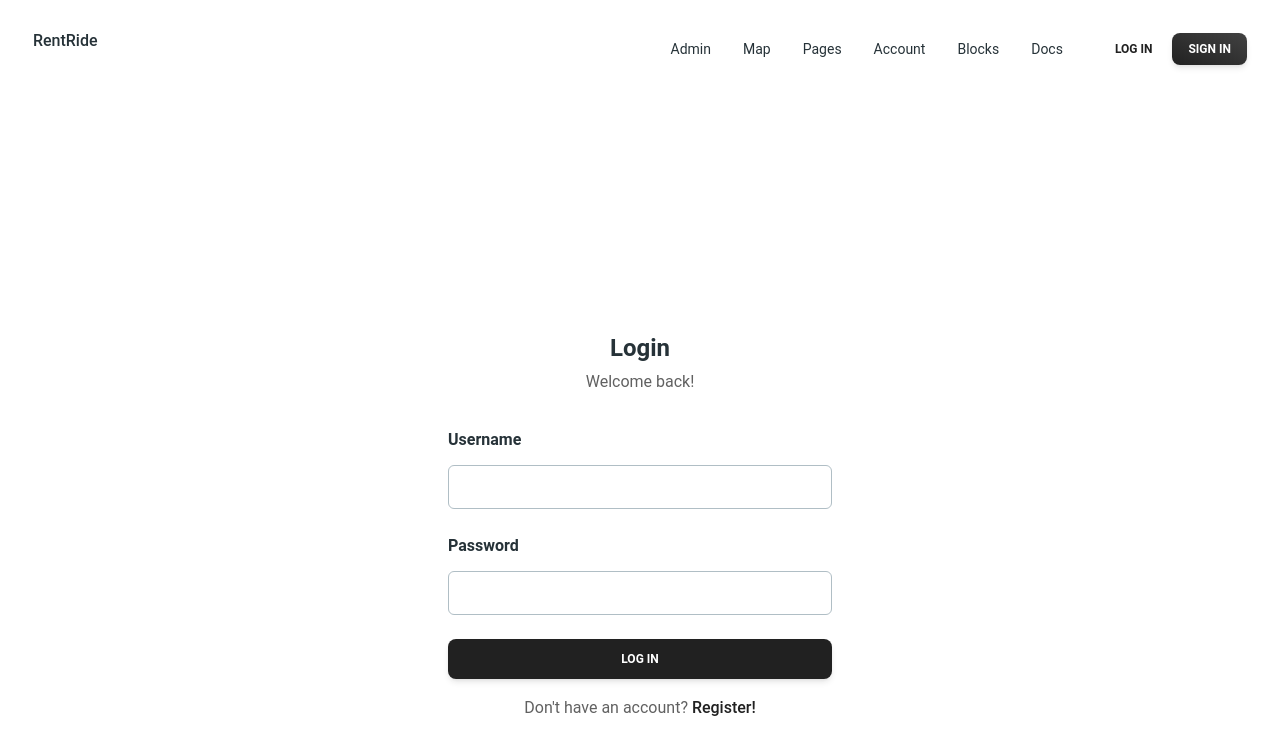
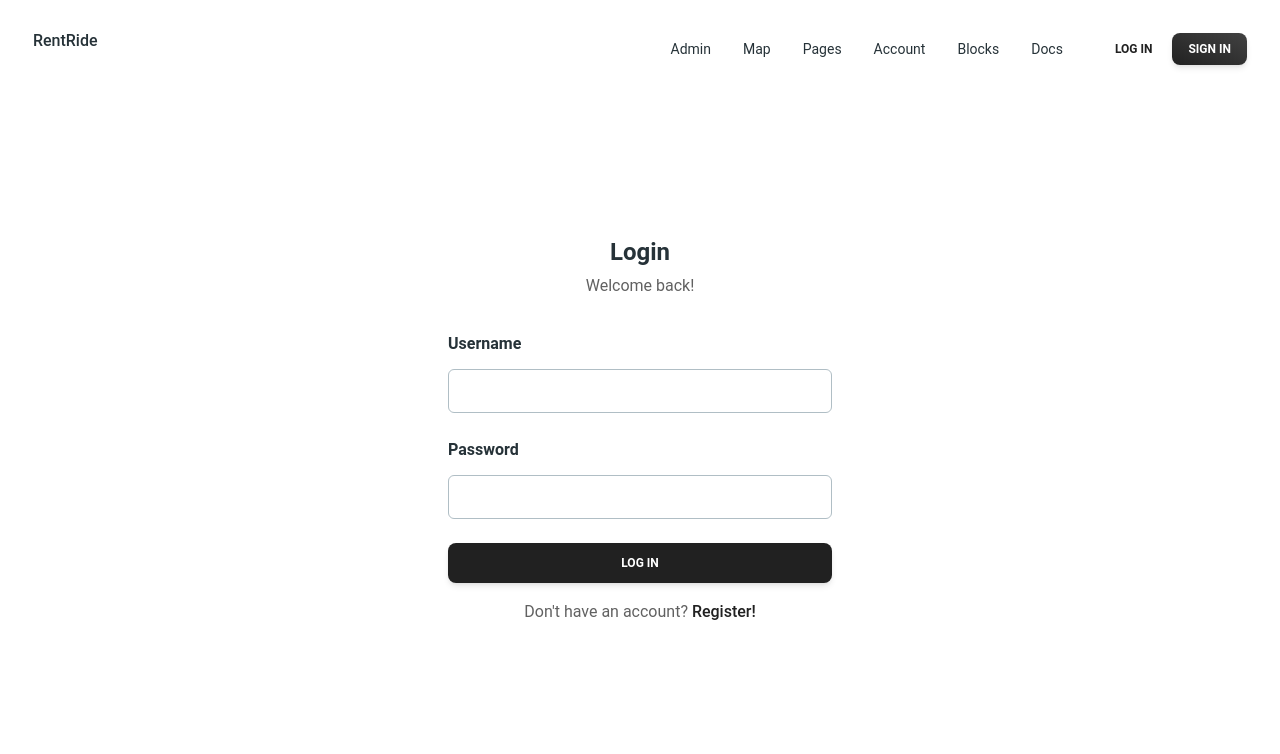
Before and after one commit to JanAlif/RentRide_FERI_DigitalTwin, a React (Vite) app in the folder RentRideSP/frontend/: page /login in a window 1280 px wide. Shown: the top 754 px of the page. Built offline with nearby package versions, Linux system fonts and the light colour scheme.

Commit message:
KAN-22 some alighnment issues

```diff
--- a/RentRideSP/frontend/src/screens/LoginScreen.jsx
+++ b/RentRideSP/frontend/src/screens/LoginScreen.jsx
@@ -34,7 +34,7 @@
   };
 
   return (
-    <div className="flex items-center justify-center min-h-screen">
+    <div className="flex items-center justify-center min-h-screen -mt-24">
       <Card color="transparent" shadow={false} className="p-6">
         <Typography variant="h4" color="blue-gray" className="text-center">
           Login
--- a/RentRideSP/frontend/src/screens/RegisterScreen.jsx
+++ b/RentRideSP/frontend/src/screens/RegisterScreen.jsx
@@ -36,6 +36,7 @@
   };
 
   return (
+    <div className="flex items-center justify-center min-h-screen -mt-24">
     <Card color="transparent" shadow={false}>
       <Typography variant="h4" color="blue-gray">
         Sign Up
@@ -104,5 +105,6 @@
         </Typography>
       </form>
     </Card>
+    </div>
   );
 }
```
